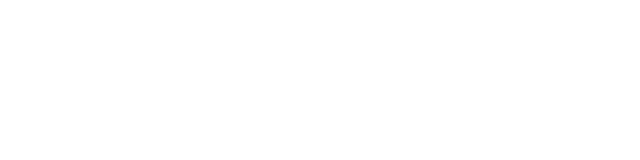
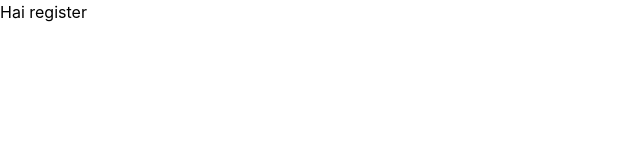
Before and after one commit to muhammadwahyupratamaa/koda-b8-phase3-frontend, a React (Vite) app: page /register in a window 1280 px wide. Shown: the top 160 px of the page, without its empty margins (0-640 px from the left). Built offline with nearby package versions, Linux system fonts and the light colour scheme.

Commit message:
feat: add login and register components with routing

```diff
--- a/package.json
+++ b/package.json
@@ -13,6 +13,7 @@
     "@tailwindcss/vite": "^4.3.3",
     "react": "^19.2.8",
     "react-dom": "^19.2.8",
+    "react-icons": "^5.7.0",
     "react-router-dom": "^7.18.2",
     "tailwindcss": "^4.3.3"
   },
--- a/src/App.jsx
+++ b/src/App.jsx
@@ -1,11 +1,21 @@
-import React from 'react'
+import React from "react";
+import { createBrowserRouter, RouterProvider } from "react-router-dom";
+import Login from "./pages/auth/Login";
+import Register from "./pages/auth/Register";
 
+const router = createBrowserRouter([
+  // AUTH
+  {
+    path: "/login",
+    element: <Login />,
+  },
+  {
+    path: "/register",
+    element: <Register />,
+  },
+]);
 function App() {
-  return (
-    <div>
-
-    </div>
-  )
+  return <RouterProvider router={router} />;
 }
 
-export default App
+export default App;
--- /dev/null
+++ b/src/pages/auth/Login.jsx
@@ -0,0 +1,13 @@
+import React from 'react'
+
+function Login() {
+  return (
+    <div>
+
+        hai Login
+
+    </div>
+  )
+}
+
+export default Login
--- /dev/null
+++ b/src/pages/auth/Register.jsx
@@ -0,0 +1,7 @@
+import React from "react";
+
+function Register() {
+  return <div>Hai register</div>;
+}
+
+export default Register;
```
Also changed, not shown: 1 other file (tests, documents, lock files or other folders).
